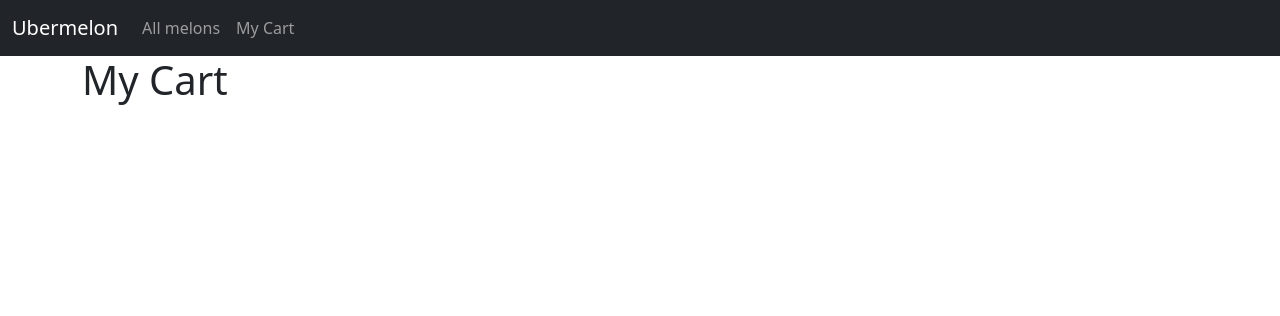
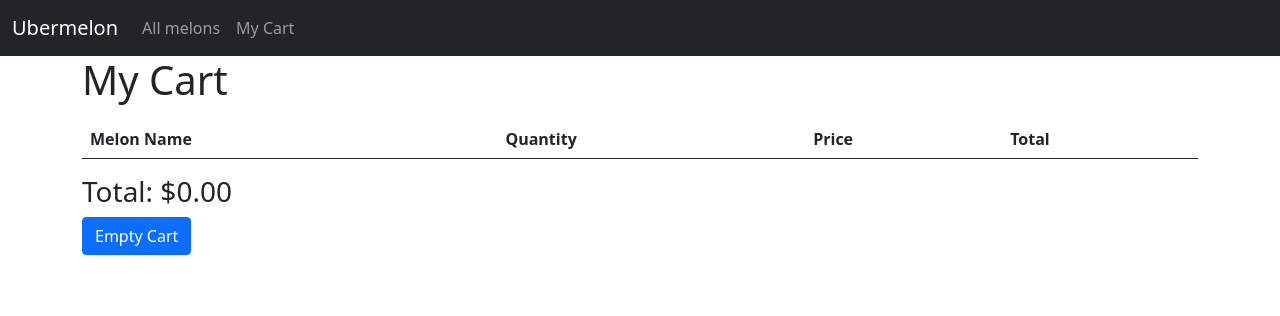
Before and after one commit to LucidRavings/py-proj-3, a Flask app: page /cart in a window 1280 px wide. Shown: the top 316 px of the page. Run offline with Flask 2, Linux system fonts and the light colour scheme; lists and menus that the app fills with data are empty.

Commit message:
Completed part 3/4

```diff
--- a/server.py
+++ b/server.py
@@ -1,8 +1,9 @@
-from flask import Flask, render_template, redirect, flash, request
+from flask import Flask, render_template, redirect, flash, request, session
 import jinja2
 import melons
 
 app = Flask(__name__)
+app.secret_key = 'dev'
 app.jinja_env.undefined = jinja2.StrictUndefined
 
 @app.route("/")
@@ -21,12 +22,40 @@ def melon_details(melon_id):
 
 @app.route("/add_to_cart<melon_id>")
 def add_to_cart(melon_id):
-    return f"{melon_id} added to cart"
+    if 'cart' not in session:
+        session['cart'] = {}
+    cart = session['cart']
+
+    cart[melon_id] = cart.get(melon_id, 0) + 1
+    session.modified = True
+    flash(f"Melon {melon_id} successfully added to your cart.")
+    print(cart)
+    return redirect("/cart")
 
 @app.route("/cart")
 def show_cart():
-    return render_template("cart.html")
 
+    order_total = 0
+    cart_melons = []
+
+    cart = session.get("cart", {})
+
+    for melon_id, quantity in cart.items():
+        melon = melons.get_by_id(melon_id)
+
+        total_cost = quantity * melon.price
+        order_total += total_cost
+
+        melon.quantity = quantity
+        melon.total_cost = total_cost
+
+        cart_melons.append(melon)
+    return render_template("cart.html", cart_melons=cart_melons, order_total=order_total)
+
+@app.route("/empty_cart")
+def empty_cart():
+    session["cart"] = {}
+    return redirect("/cart")
 
 if __name__ == "__main__":
     app.env = "development"
--- a/templates/cart.html
+++ b/templates/cart.html
@@ -2,4 +2,26 @@
 
 {% block body %}
     <h1>My Cart</h1>
+    <table class="table table-striped mt-3">
+        <thead>
+            <tr>
+                <th>Melon Name</th>
+                <th>Quantity</th>
+                <th>Price</th>
+                <th>Total</th>
+            </tr>
+        </thead>
+        <tbody>
+            {% for melon in cart_melons %}
+            <tr>
+                <td>{{ melon.common_name }}</td>
+                <td>{{ melon.quantity }}</td>
+                <td>${{ "%0.2f" | format(melon.price) }}</td>
+                <td>${{ "%0.2f" | format(melon.total_cost) }}</td>
+            </tr>
+            {% endfor %}
+        </tbody>
+    </table>
+    <h3>Total: ${{ "%0.2f" | format(order_total) }}</h3>
+    <a href="/empty_cart" class="btn btn-primary">Empty Cart</a>
 {% endblock %}
```
